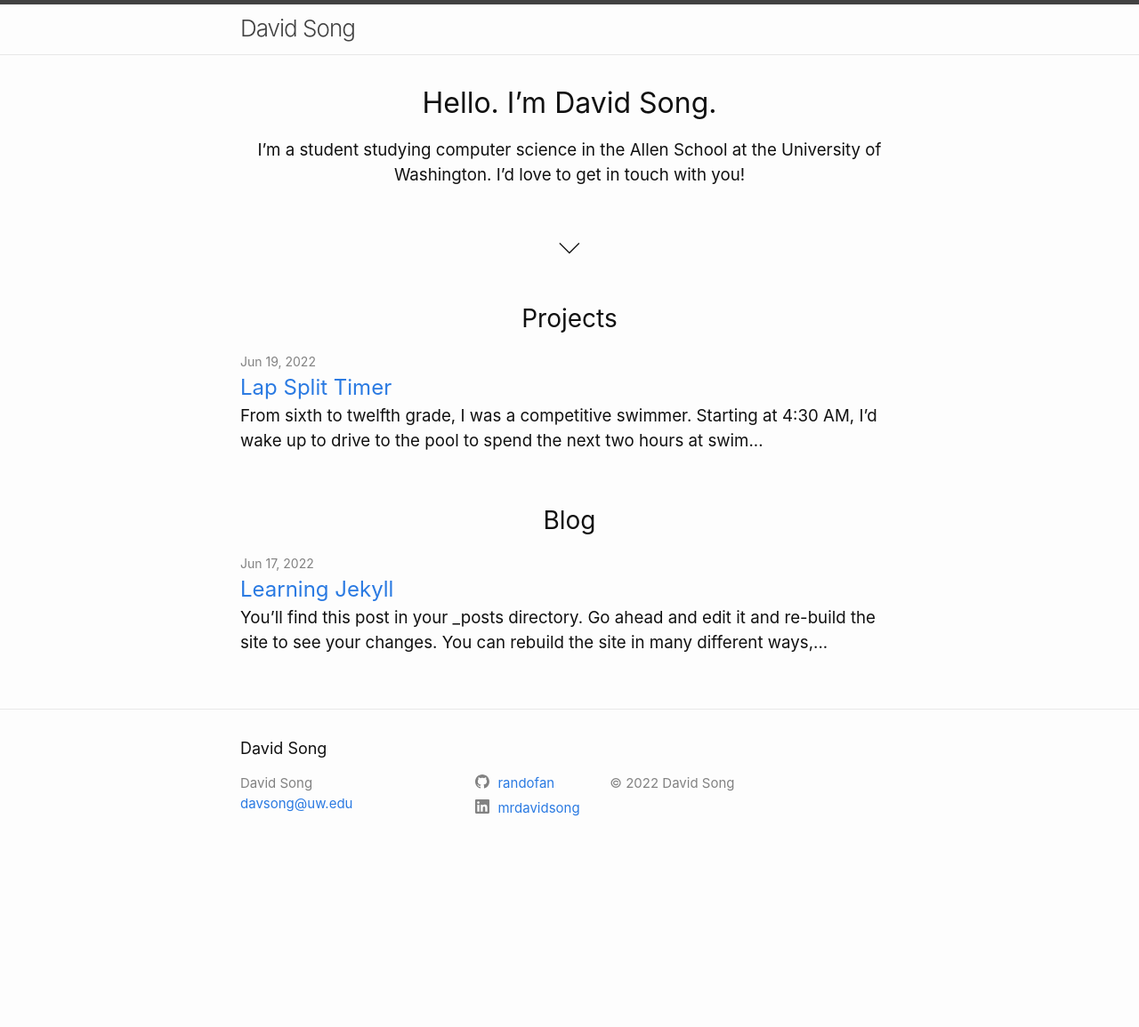
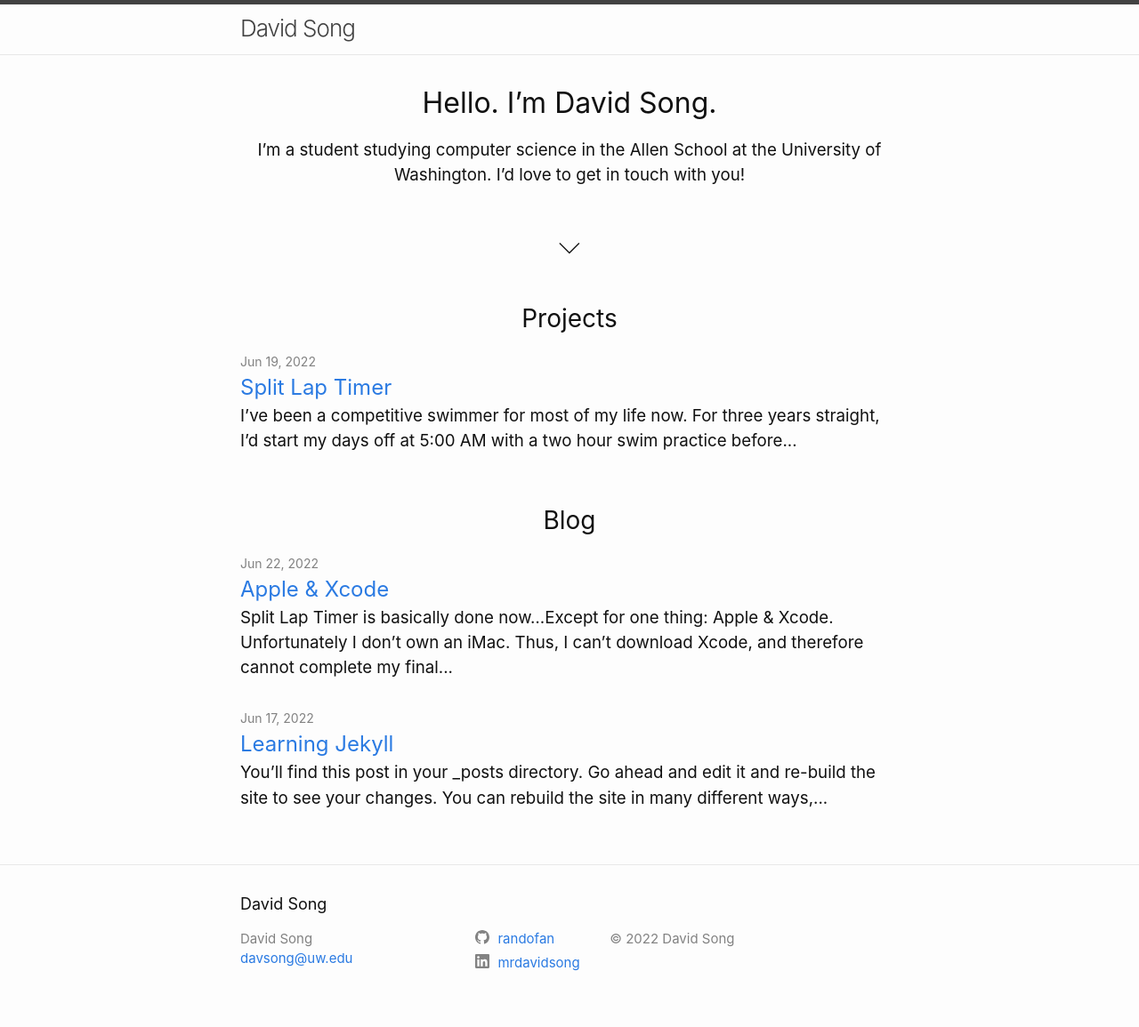
Before and after one commit to randofan/JekyllWebsite, a Jekyll site: the page built from index.md, in a window 1280 px wide. Shown: the whole page at 89% size. Built offline with Jekyll 4.4.1, drawn with Linux system fonts in a browser that asks for light colours; before the commit the page ends 980 px from its top, so only the background shows below that.

Commit message:
wrote some blog posts

```diff
--- a/_posts/2022-06-18-laptimer.md
+++ b/_posts/2022-06-18-laptimer.md
@@ -1,9 +1,11 @@
 ---
 layout: post
-title:  Lap Split Timer
+title:  Split Lap Timer
 date:   2022-06-18 21:08:12 -0700
 categories: projects
 ---
-From sixth to twelfth grade, I was a competitive swimmer. Starting at 4:30 AM, I'd wake up to drive to the pool to spend the next two hours at swim practice before going to school and then returning to the pool for another two hour practice in the afternoon. It was hard work, but I grew to love it.
+I've been a competitive swimmer for most of my life now. For three years straight, I'd start my days off at 5:00 AM with a two hour swim practice before then going to school. It was hard, and I nearly burned out at least a half a dozen times, but, in the end, I think it was worth it.
 
-The years I spend swimming remind me of a saying: "camaraderie found through shared hardships."
+Now that I've stopped swimming in college, I like to look back at those times and remind myself of the lessons I learned from it. Swimming always reminded me of a phrase: "camaraderie found through shared hardships." I think this is something all people learn overtime. Whether its struggling your way through swim practice or living in the worst dorm on campus, we all share some adversity, which in the end makes us stronger.
+
+This love and debt I owe to the sport of swimming motivated me to work on **Split Lap Timer**. After watching my coaches struggle with tracking the times of all their athletes on one or two stopwatches, I thought Split Lap Timer would be the perfect remedy. With 8 stopwatches, it allows coaches to individually track the splits of 8 swimmers at once, eliminating the hassle of manually calculating individual lap times.
--- /dev/null
+++ b/_posts/2022-06-21-Apple-&-Xcode.md
@@ -0,0 +1,8 @@
+---
+layout: post
+title:  Apple & Xcode
+date:   2022-06-21 18:08:12 -0700
+categories: blogs
+---
+
+Split Lap Timer is basically done now...Except for one thing: Apple & Xcode. Unfortunately I don't own an iMac. Thus, I can't download Xcode, and therefore cannot complete my final step for deploying my app to the Apple App Store. It's frustrating to say the least. Now, my only hope is to wait till I move into my new apartment for the upcoming school year where they have some iMacs. Until then, the arduous wait begins.
```
